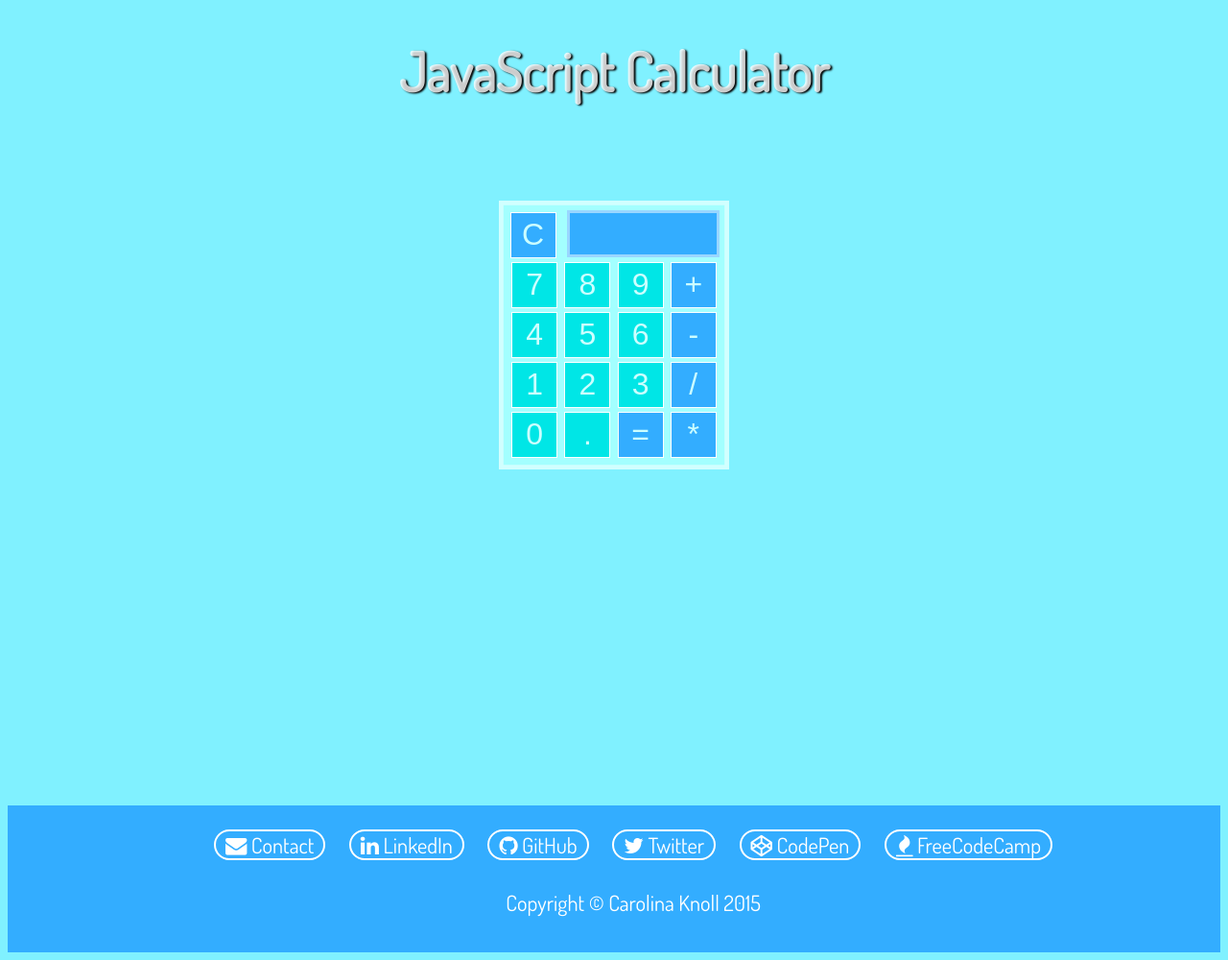
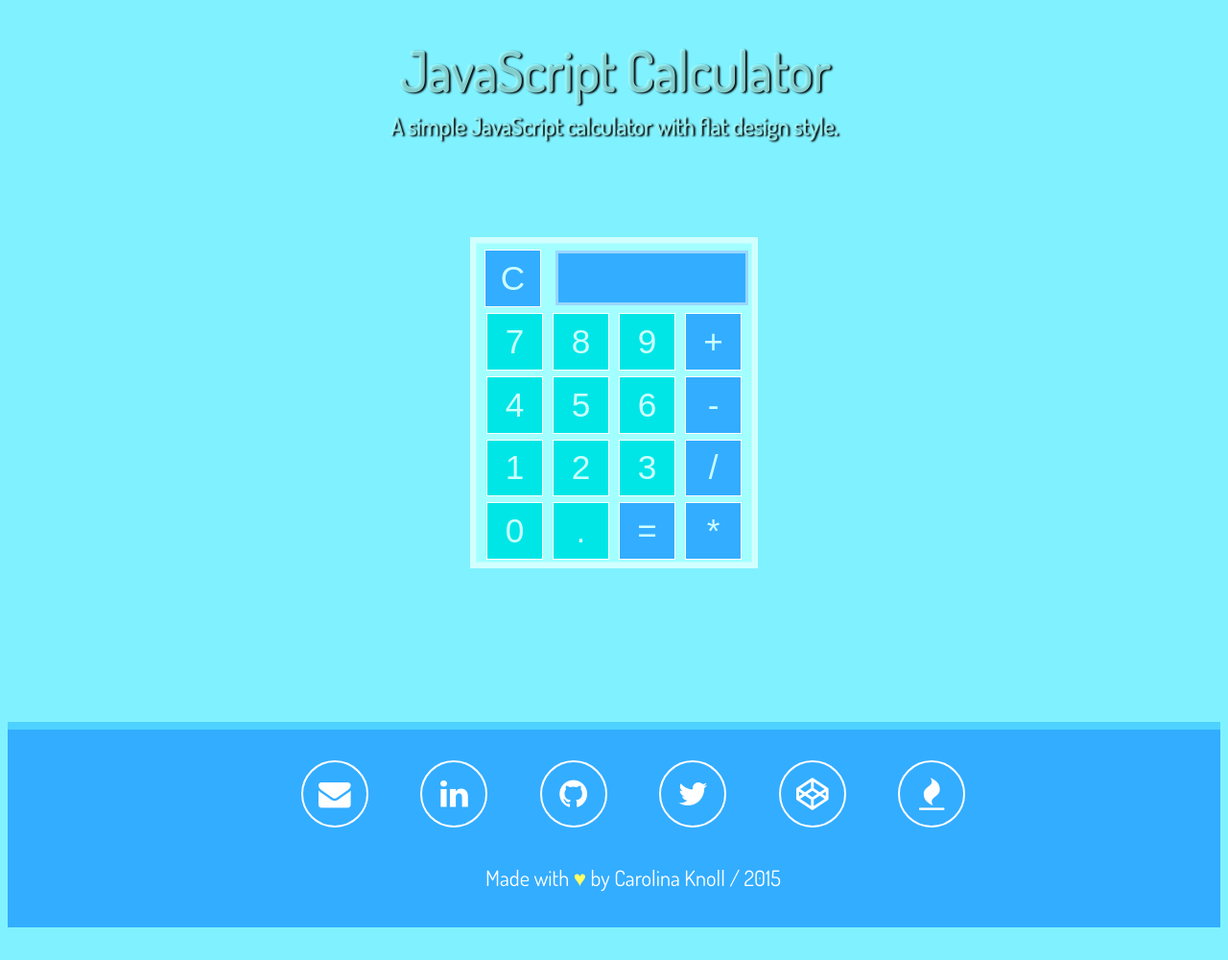
Before and after one commit to carolinaknoll/javascript-calculator, a plain HTML site: page js-calculator.html in a window 1280 px wide. Shown: the whole page at 96% size. After the commit the page ends 974 px from the top, so only its background shows below. Drawn offline with nearby package versions, Linux system fonts and the light colour scheme.

Commit message:
Make calculator big, update footer

```diff
--- a/css/js-calculator.css
+++ b/css/js-calculator.css
@@ -2,22 +2,32 @@ body {
     background: #80f1ff;
     text-align: center;
     font-family: Dosis;
+    box-sizing: border-box;
 }
 
 h1 {
-    color: #FFF;
+    color: #A3FFFF;
     font-size: 3.5em;
     text-shadow: 2px 1px 2px #000;
-    color: rgba(255, 255, 255, 0.8);
+    color: rgba(163, 255, 255, 0.8);
 }
 
+h2 {
+    margin-top: -30px;
+    color: #33ffff;
+    text-shadow: 2px 1px 2px #000;
+    color: rgba(163, 255, 255, 0.8);
+}
+
+
+
 .calculator {
-    height: 260px;
-    max-width: 240px;
+    height: 325px;
+    max-width: 300px;
     padding: 10px 0px 10px 0px;
     display: block;
     background: #A3FFFF;
-    box-shadow: 0 0 0px 0.3em rgba(255, 255, 255, 0.5) inset;
+    box-shadow: 0 0 0px 0.4em rgba(255, 255, 255, 0.5) inset;
     border-width: 10%;
     text-align: center;
     margin-top: 100px;
@@ -26,17 +36,17 @@ h1 {
 }
 
 .clear {
-    padding-right: 50px;
-    margin-left: 10px;
+    padding: 2px 4px 5px 5px; !important
+    margin: 2px 4px 0px 5px; !important
 }
 
 
 .screen {
-    height: 35px;
-    width: 152px;
+    height: 47px;
+    width: 196px;
     float: right;
-    padding: 7px 4px 7px 2px;
-    margin-right: 10px;
+    padding: 3px 2px 7px 0px;
+    margin: 4px 10px 0px 0px;
     background-color: #33ADFF;
     box-shadow: 0 0 0px 0.1em rgba(255, 255, 255, 0.5) inset;
     font-size: 30px;
@@ -52,11 +62,11 @@ h1 {
     transition: 0.2s;
     color: #CCFFFF;
     background: #00E6E6;
-    margin: 2px;
+    margin: 3px;
     padding: 2px;
-    font-size: 2em;
-    width: 1.5em;
-    height: 1.5em;
+    font-size: 2.2em;
+    width: 1.7em;
+    height: 1.7em;
     border: 1px solid #FFF;
 }
 
@@ -71,34 +81,80 @@ h1 {
     background: #33ADFF;
 }
 
-footer {
+.footer {
     background: #33ADFF no-repeat 50% 50%;
     background-size: cover;
     min-height: 100%;
     max-width: 100%;
     max-height: auto;
     padding: 5px;
-    margin-top: 350px;
+    margin-top: 160px;
     font-size: 1.4em;
     text-align: center;
     margin-left: auto;
     margin-right: auto;
+    position: relative;
+    min-height: 100%;
+    border-top: 8px #4dd2ff outset;
 }
 
-footer p,
+.footer p,
 a {
     color: #FFF;
     text-decoration: none;
     padding: 10px;
 }
 
-footer ul li {
-    border: 2px;
-    border-radius: 20px;
-    border-style: solid;
-    border-color: #FFF;
+.footer ul li {
     display: inline;
     margin: 10px;
+    text-align: center;
+}
+
+.footer .fa {
+    color: #FFF;
+    text-align: center;
+    font-size: 1.5em;
+    border: 2px solid #FFF;
+    border-radius: 50%;
+    padding: 8px;
+    margin: 5px;
+    width: 50px;
+    height: 50px;
+    line-height: 1.5;
+}
+
+.footer .fa:hover {
+    transition: 0.3s;
+    text-shadow: 2px 1px 2px #333;
+}
+
+.footer .contact .fa:hover {
+    background-color: #e6b800;
+}
+
+.footer .linkedin .fa:hover {
+    background-color: #117BB7;
+}
+
+.footer .github .fa:hover {
+    background-color: #24478f;
+}
+
+.footer .twitter .fa:hover {
+    background-color: #007acc;
+}
+
+.footer .codepen .fa:hover {
+    background-color: #ff6600;
+}
+
+.footer .freecodecamp .fa:hover {
+    background-color: #009933;
+}
+
+.footer p span {
+    color:  #ffff66;
 }
 
 @media screen and (max-width: 315px) {
@@ -120,17 +176,44 @@ footer ul li {
         box-shadow: 0 0 0px 0.1em rgba(255, 255, 255, 0.5) inset;
     }
 
+    .footer {
+        margin-top: 50px;
+    }
+
+    .footer ul {
+        padding-top: 10px;
+        margin: 0px;
+    }
+
+    .footer ul li {
+        width: 100%;
+        margin: auto;
+
+    }
+
+    .footer .fa {
+        font-size: 1.0em;
+        padding: 8px;
+        margin: 2px;
+        width: 25px;
+        height: 25px;
+        line-height: 1.2;
+        display: inline-block;
+    }
 }
 
-@media screen and (max-width: 600px) {
-    footer {
+@media screen and (max-width: 850px) {
+    .footer {
         margin-top: 150px;
     }
 
-    footer ul li {
-        margin: 10px;
-        display: block;
-
+    .footer .fa {
+        font-size: 1.0em;
+        padding: 8px;
+        margin: 2px;
+        width: 25px;
+        height: 25px;
+        line-height: 1.2;
+        display: inline-block;
     }
-
 }
--- a/js-calculator.html
+++ b/js-calculator.html
@@ -1,15 +1,18 @@
 <!DOCTYPE HTML>
 <html>
+
 <head>
-      <link rel="stylesheet" href="css/js-calculator.css">
     <link href='https://fonts.googleapis.com/css?family=Dosis' rel='stylesheet' type='text/css'>
     <link href="https://maxcdn.bootstrapcdn.com/font-awesome/4.3.0/css/font-awesome.min.css" rel="stylesheet">
+    <link rel="stylesheet" href="css/js-calculator.css">
     <script src="https://code.jquery.com/jquery-2.1.4.js" type="text/javascript"></script>
     <script src="js/js-calculator.js"></script>
+
 </head>
 
 <body>
     <h1>JavaScript Calculator</h1>
+    <h2>A simple JavaScript calculator with flat design style.</h2>
     <div class="calculator">
         <div class="top">
             <button class="clear">C</button>
@@ -44,18 +47,20 @@
             <button class="special keys mult">*</button>
         </div>
     </div>
-      <footer>
+
+    <footer class="footer">
         <div class="row">
             <ul class="list-inline">
-            <li><a href="mailto:carolina-knoll@hotmail.com"><i class="fa fa-envelope"></i> Contact</a></li>
-            <li><a href="https://www.linkedin.com/in/carolinaknoll"><i class="fa fa-linkedin"></i> LinkedIn</a></li>
-            <li><a href="https://github.com/carolinaknoll"><i class="fa fa-github"></i> GitHub</a></li>
-            <li><a href="https://twitter.com/carolina_knoll"><i class="fa fa-twitter"></i> Twitter</a></li>
-            <li><a href="http://codepen.io/carolinaknoll/"><i class="fa fa-codepen"></i> CodePen</a></li>
-            <li><a href="http://www.freecodecamp.com/carolinaknoll"><i class="fa fa-fire"></i> FreeCodeCamp</a></li>
-            <p>Copyright &copy; Carolina Knoll 2015</p>
+                <li class="contact"><a href="mailto:carolina-knoll@hotmail.com"><i class="fa fa-envelope"></i></a></li>
+                <li class="linkedin"><a href="https://www.linkedin.com/in/carolinaknoll"><i class="fa fa-linkedin"></i></a></li>
+                <li class="github"><a href="https://github.com/carolinaknoll"><i class="fa fa-github"></i></a></li>
+                <li class="twitter"><a href="https://twitter.com/carolina_knoll"><i class="fa fa-twitter"></i></a></li>
+                <li class="codepen"><a href="http://codepen.io/carolinaknoll/"><i class="fa fa-codepen"></i></a></li>
+                <li class="freecodecamp"><a href="http://www.freecodecamp.com/carolinaknoll"><i class="fa fa-fire"></i></a></li>
+                <p>Made with <span>&hearts;</span> by Carolina Knoll / 2015</p>
             </ul>
         </div>
     </footer>
 </body>
+
 </html>
```
Lines whose indentation alone changed are shown as unchanged.
